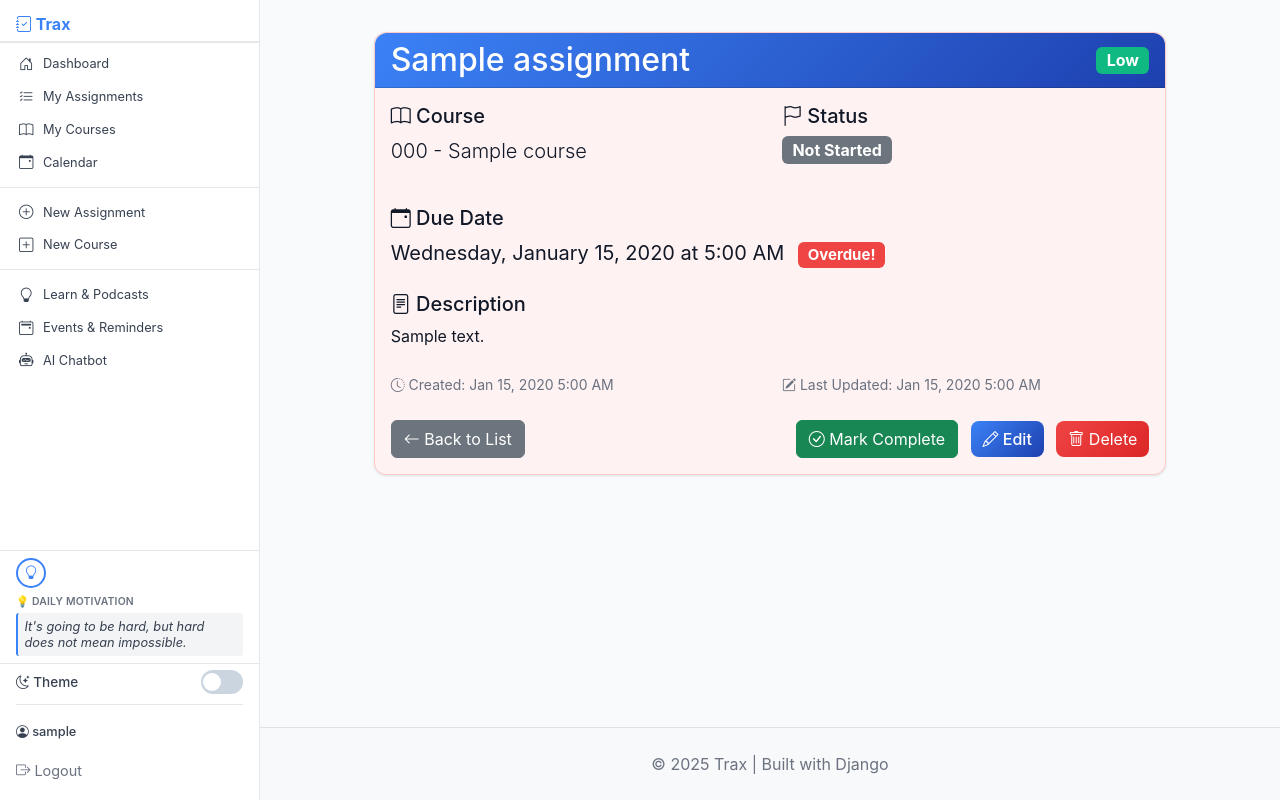
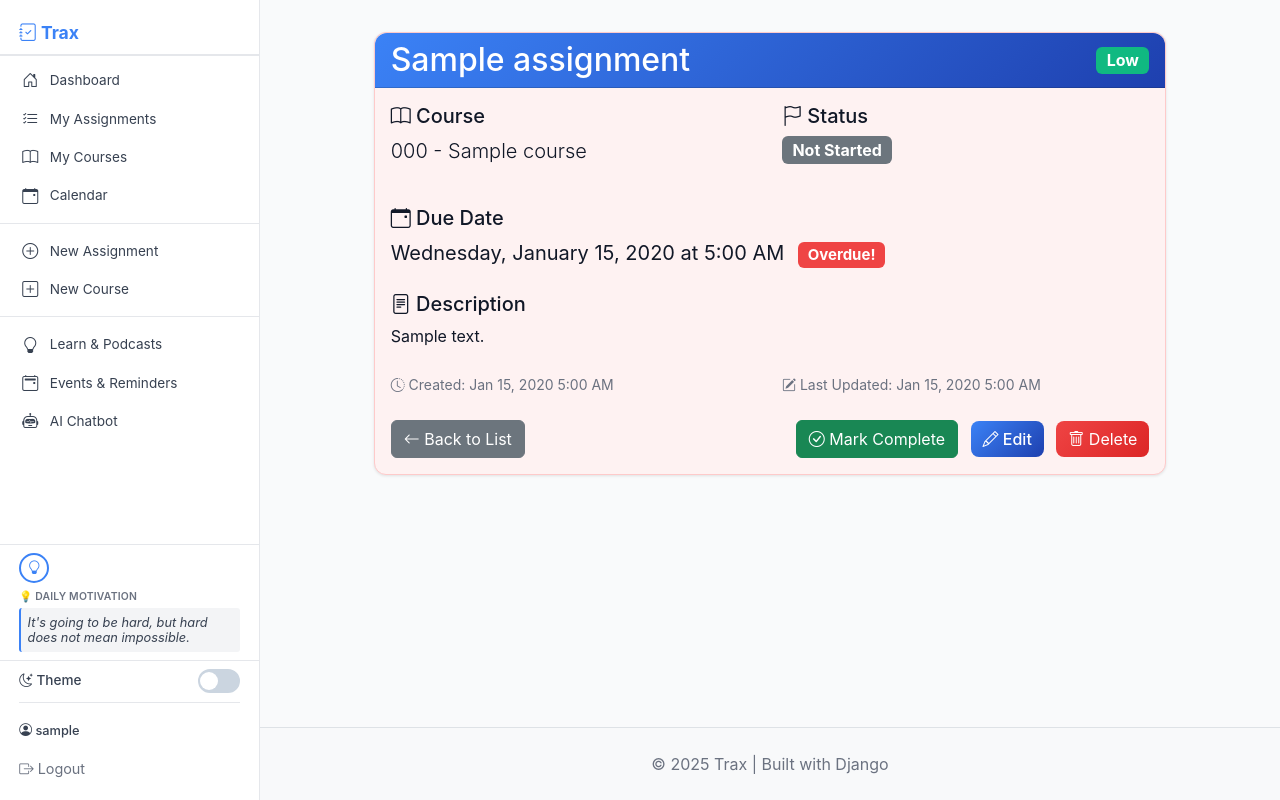
Before and after one commit to tatejones2/AssignmentTracker, a Django app: page /assignments/1/ in a window 1280 px wide. Run offline with Django 5.2, Linux system fonts and the light colour scheme; a user stored in the database is signed in; tables that the repository leaves empty hold one stand-in row (values such as "Sample post").

Commit message:
Balance sidebar sizing for better readability
- Increased menu item padding from 0.35rem to 0.45rem
- Increased font size from 0.8rem to 0.85rem
- Increased icon size from 0.9rem to 1rem
- Adjusted brand, footer, and inspiration padding to 0.5rem
- Better visual balance while still fitting without scrolling

```diff
--- a/templates/base.html
+++ b/templates/base.html
@@ -390,8 +390,8 @@
         }
 
         .sidebar-brand {
-            padding: 0 1rem 0.3rem;
-            font-size: 1rem;
+            padding: 0.5rem 1.2rem;
+            font-size: 1.1rem;
             font-weight: 700;
             color: var(--primary);
             text-decoration: none;
@@ -412,12 +412,12 @@
         .sidebar-menu a {
             display: flex;
             align-items: center;
-            padding: 0.35rem 1rem;
+            padding: 0.45rem 1.2rem;
             color: var(--sidebar-text);
             text-decoration: none;
             transition: all 0.3s;
             border-left: 3px solid transparent;
-            font-size: 0.8rem;
+            font-size: 0.85rem;
         }
 
         .sidebar-menu a:hover {
@@ -433,9 +433,9 @@
         }
 
         .sidebar-menu a i {
-            margin-right: 0.5rem;
-            font-size: 0.9rem;
-            width: 16px;
+            margin-right: 0.6rem;
+            font-size: 1rem;
+            width: 18px;
         }
 
         .sidebar-user {
@@ -466,7 +466,7 @@
         /* Sidebar footer - at the bottom */
         .sidebar-footer {
             border-top: 1px solid var(--sidebar-border);
-            padding: 0.4rem 1rem;
+            padding: 0.5rem 1.2rem;
             margin-top: auto;
             flex-shrink: 0;
         }
@@ -485,10 +485,10 @@
         }
 
         .sidebar-inspiration {
-            padding: 0.4rem 1rem;
+            padding: 0.5rem 1.2rem;
             border-top: 1px solid var(--sidebar-border);
             flex-shrink: 0;
-            font-size: 0.8rem;
+            font-size: 0.85rem;
         }
 
         .inspiration-toggle {
```
